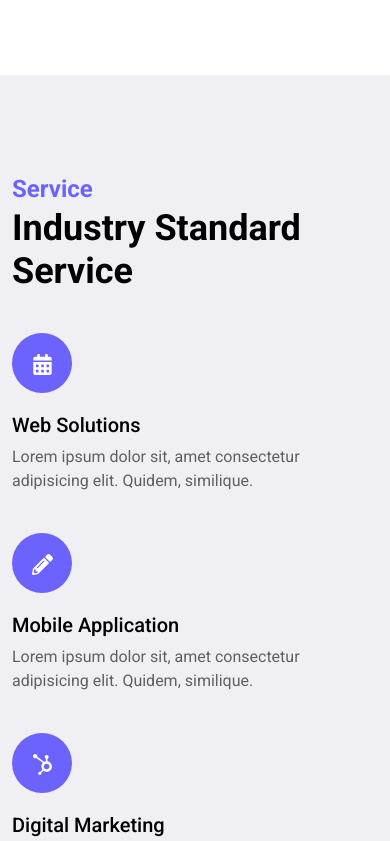
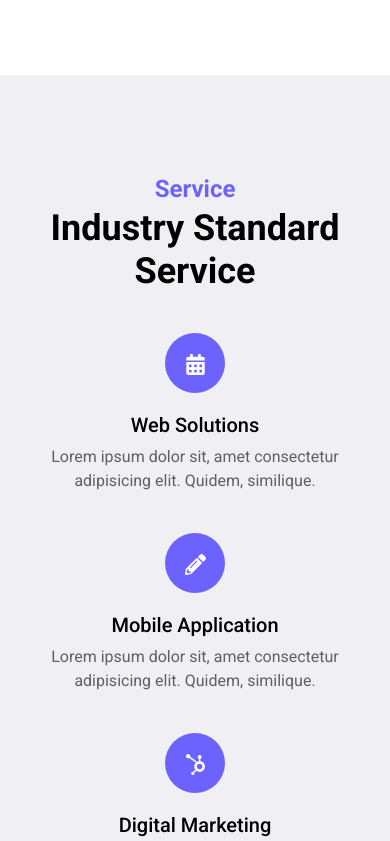
Before and after one commit to sandeepnewa10/techchhen, a React (Create React App) app: page / in a window 390 px wide. Shown: the part 1156-1997 px from the top of the page. Built offline with nearby package versions, Linux system fonts and the light colour scheme.

Commit message:
adjust in style

```diff
--- a/src/sass/theme.scss
+++ b/src/sass/theme.scss
@@ -186,6 +186,9 @@ section{
         font-weight: 600;
         color: var(--dark-blue-color);
     }
+    @media (max-width: 767.98px) {
+        text-align: center;
+    }
 }
 .about{
 
@@ -211,6 +214,21 @@ section{
                 .icon{
                     margin-left: 20px;
                 }
+            }
+            @media (max-width: 767.98px) {
+                text-align: center;
+
+                .icon{
+                    margin-left: auto;
+                    margin-right: auto;
+                }
+                &:hover{
+                    .icon{
+                        margin-left: auto;
+                        margin-right: auto;
+                    }
+                }
+
             }
         }
     }
```
